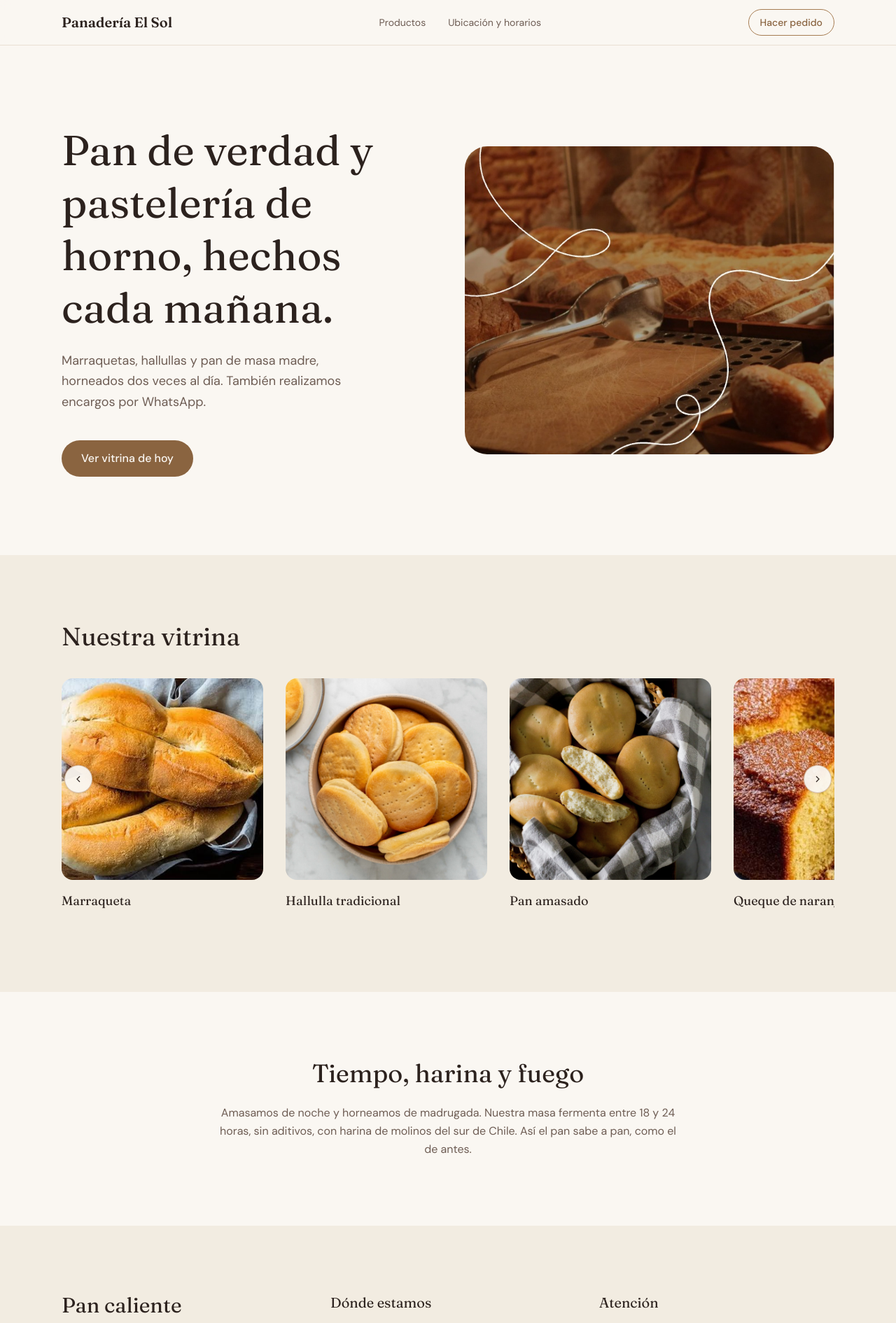
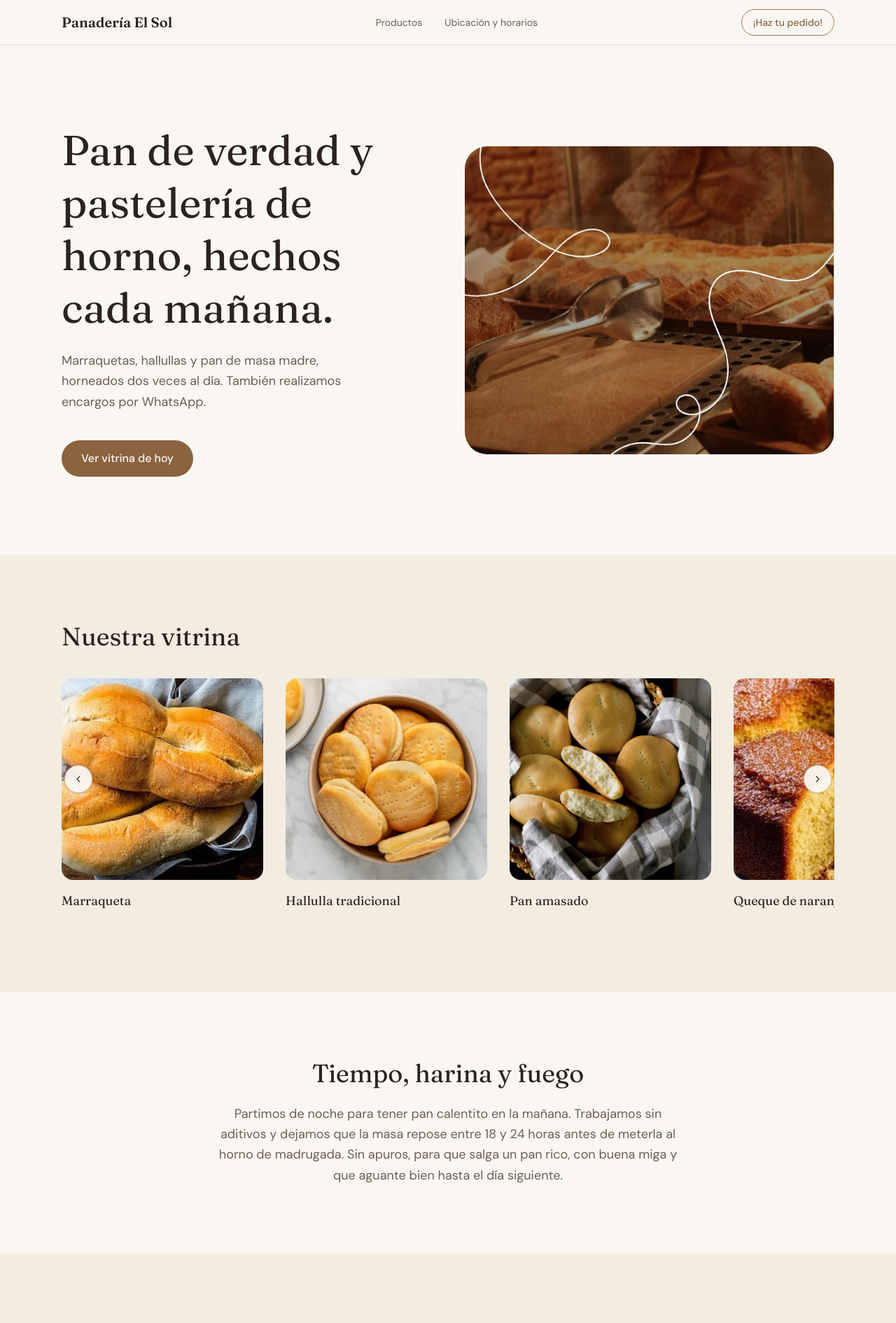
Before and after one commit to AlbertoRodBa/panaderia-sol, a Next.js app: page / in a window 1280 px wide. Shown: the top 1890 px of the page at 70% size. Built offline with nearby package versions, Linux system fonts and the light colour scheme.

Commit message:
modificar texto y color en parrafo de la seccion Esencia

```diff
--- a/components/layout/Header.tsx
+++ b/components/layout/Header.tsx
@@ -52,7 +52,7 @@ export function Header() {
             href={SITE.whatsapp}
             variante={desplazado ? "contornoOscuro" : "contorno"}
           >
-            Hacer pedido
+            ¡Haz tu pedido!
           </Boton>
         </div>
         <button
--- a/components/sections/Esencia.tsx
+++ b/components/sections/Esencia.tsx
@@ -3,9 +3,8 @@ export function Esencia() {
     <section className="mx-auto max-w-3xl px-6 py-24 text-center">
       <div>
         <h2 className="font-serif text-3xl md:text-4xl">Tiempo, harina y fuego</h2>
-        <p className="mx-auto mt-6 max-w-2xl leading-relaxed text-cacao">
-          Amasamos de noche y horneamos de madrugada. Nuestra masa fermenta entre 18 y 24 horas, sin aditivos,
-          con harina de molinos del sur de Chile. Así el pan sabe a pan, como el de antes.
+        <p className="mx-auto mt-6 max-w-2xl text-lg leading-relaxed text-cacao">
+          Partimos de noche para tener pan calentito en la mañana. Trabajamos sin aditivos y dejamos que la masa repose entre 18 y 24 horas antes de meterla al horno de madrugada. Sin apuros, para que salga un pan rico, con buena miga y que aguante bien hasta el día siguiente.
         </p>
       </div>
     </section>
```
